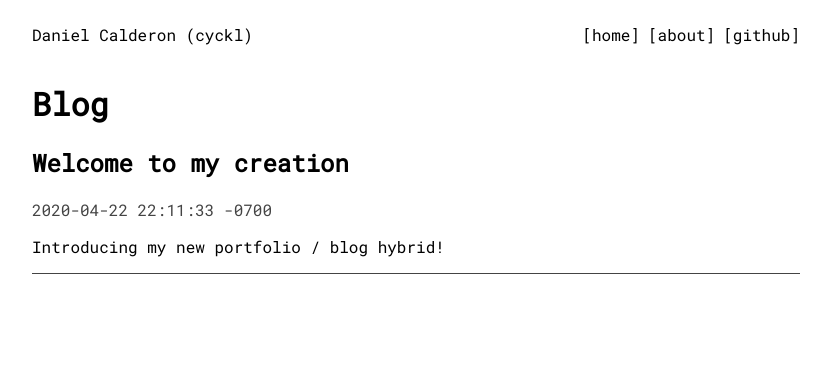
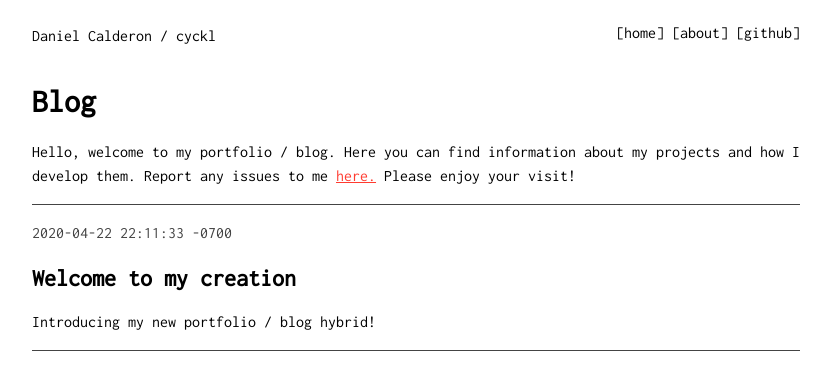
Before and after one commit to cyckl/cyckl.github.io, a Jekyll site: the page built from index.md, in a window 1280 px wide. Shown: the top 390 px of the page, without its empty margins (224-1055 px from the left). Built offline with Jekyll 4.4.1, drawn with Linux system fonts in a browser that asks for light colours.

Commit message:
Revised homepage
- New font
- Changed site title
- Date above title now

```diff
--- a/_config.yml
+++ b/_config.yml
@@ -20,7 +20,7 @@
 
 timezone: America/Los_Angeles
 
-title: Daniel Calderon (cyckl)
+title: Daniel Calderon / cyckl
 markdown: kramdown
 
 # Build settings
--- a/_layouts/home.html
+++ b/_layouts/home.html
@@ -5,10 +5,10 @@ layout: default
 <ul class='blog'>
   {% for post in site.posts %}
     <li>
+      <p class='date'>{{ post.date }}</p>
       <h2>
         <a class='clean' href="{{ post.url }}">{{ post.title }}</a>
       </h2>
-      <p class='date'>{{ post.date }}</p>
       {{ post.excerpt }}
       <hr>
     </li>
--- a/_layouts/post.html
+++ b/_layouts/post.html
@@ -3,9 +3,7 @@ layout: default
 ---
 <article>
     <a class='clean' href='/'>[back]</a>
+    <p class='date'>{{ page.date }}</p>
     <h1>{{ page.title }}</h1>
-    <p class='date'>{{ page.date }}</p>
-    <p>
-        {{ content }}
-    </p>
+    {{ content }}
 </article>
--- a/assets/index.scss
+++ b/assets/index.scss
@@ -1,7 +1,7 @@
 ---
 # index.scss
 ---
-@import url('https://fonts.googleapis.com/css2?family=Roboto+Mono&display=swap');
+@import url('https://fonts.googleapis.com/css2?family=Inconsolata&display=swap');
 @import "gruvbox.css";
 
 $foreground: #fff;
@@ -11,11 +11,15 @@ $accent: #ff453a;
 
 html,
 body {
-    font-family: 'Cartograph CF', 'Roboto Mono', monospace;
+    font-family: 'Cartograph CF', 'Inconsolata', monospace;
     margin-left: 10vw;
     margin-right: 10vw;
     background-color: $background;
     color: $foreground;
+}
+
+p {
+    line-height: 1.5em;
 }
 
 hr {
@@ -40,7 +44,6 @@ a:hover {
 .date {
     color: $foregroundless;
 }
-
 
 /* Blog listing */
 ul.blog {
--- a/index.md
+++ b/index.md
@@ -7,3 +7,6 @@ title: Posts
 permalink: /
 ---
 # Blog
+Hello, welcome to my portfolio / blog. Here you can find information about my projects and how I develop them. Report any issues to me [here.](https://github.com/cyckl/cyckl.github.io/issues) Please enjoy your visit!
+
+---
```
